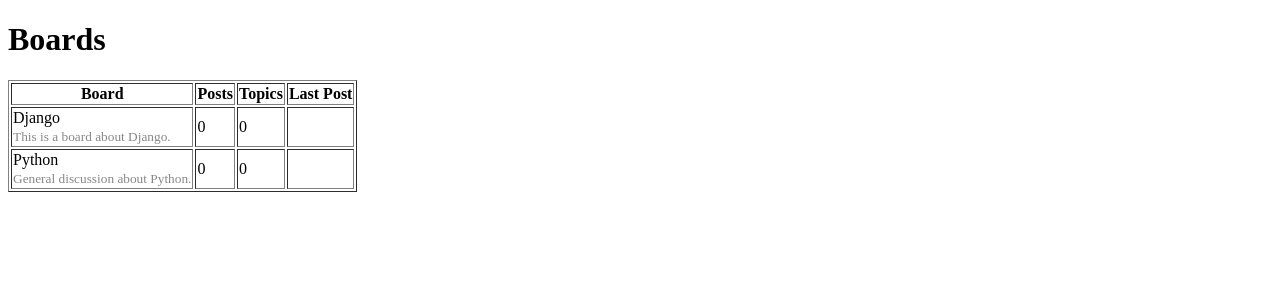
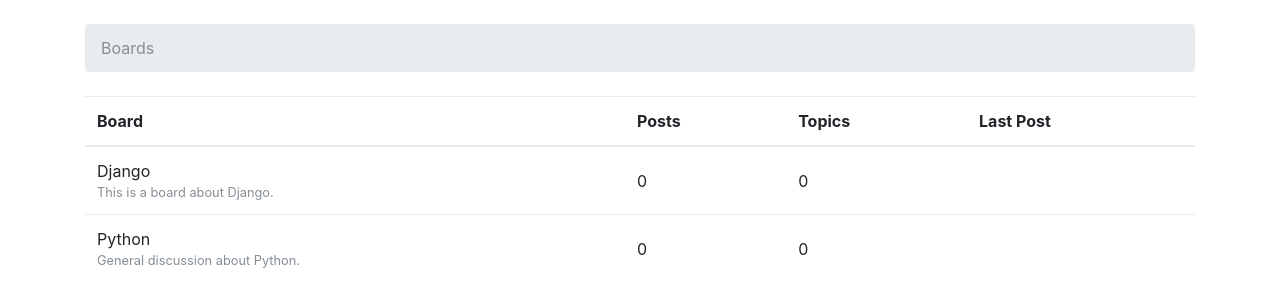
Before and after one commit to Kimbbakar/Django-Basic-Project, a Django app: page / in a window 1280 px wide. Shown: the top 307 px of the page. Run offline with Django 3.2, Linux system fonts and the light colour scheme; data comes from the database, SQL or seed files in the repository; some libraries are stand-ins or nearby versions.

Commit message:
update the template home.html

```diff
--- a/myproject/myproject/templates/home.html
+++ b/myproject/myproject/templates/home.html
@@ -1,14 +1,18 @@
-<!DOCTYPE html>
+{% load static %}<!DOCTYPE html>
 <html>
   <head>
     <meta charset="utf-8">
     <title>Boards</title>
+    <link rel="stylesheet" href="{% static 'css/bootstrap.min.css' %}">
   </head>
   <body>
-    <h1>Boards</h1>
+    <div class="container">
+        <ol class="breadcrumb my-4">
+          <li class="breadcrumb-item active">Boards</li>
+        </ol>
 
-    <table border="1">
-      <thead>
+      <table class="table">
+        <thead class="thead-inverse">
           <tr>
             <th>Board</th>
             <th>Posts</th>
@@ -19,16 +23,17 @@
         <tbody>
           {% for board in boards %}
             <tr>
-            <td>
+              <td >
                 {{ board.name }}<br>
-              <small style="color: #888">{{ board.description }}</small>
+                <small class="text-muted d-block">{{ board.description }}</small>
               </td>
-            <td>0</td>
-            <td>0</td>
-            <td></td>
+              <td class="align-middle" >0</td>
+              <td class="align-middle" >0</td>
+              <td ></td>
             </tr>
           {% endfor %}
         </tbody>
       </table>
+    </div>
   </body>
 </html>
```
Lines whose indentation alone changed are shown as unchanged.
